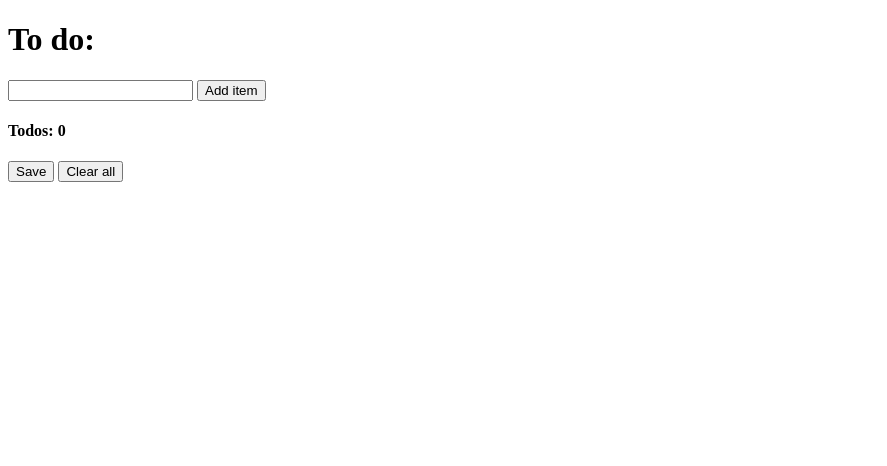
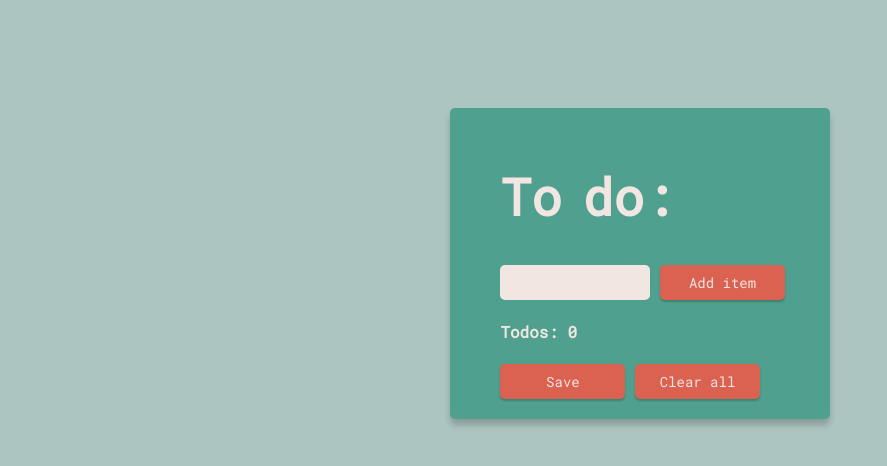
Before and after one commit to sofiabystrom/todolist, a plain HTML site: page index.html in a window 1280 px wide. Shown: the whole page, without its empty margins (0-887 px from the left). Drawn offline with Linux system fonts and the light colour scheme.

Commit message:
new name

```diff
--- a/index.html
+++ b/index.html
@@ -4,7 +4,7 @@
     <meta charset="UTF-8">
     <meta name="viewport" content="width=device-width, initial-scale=1.0">
     <meta http-equiv="X-UA-Compatible" content="ie=edge">
-    <link rel="stylesheet" type="text/css" href="stilmall.css">
+    <link rel="stylesheet" type="text/css" href="stylesheet.css">
     <script src="script.js"></script>
     <link href="https://fonts.googleapis.com/css2?family=Roboto&family=Roboto+Mono&display=swap" rel="stylesheet">
     <title>Att göra-lista</title>
```
